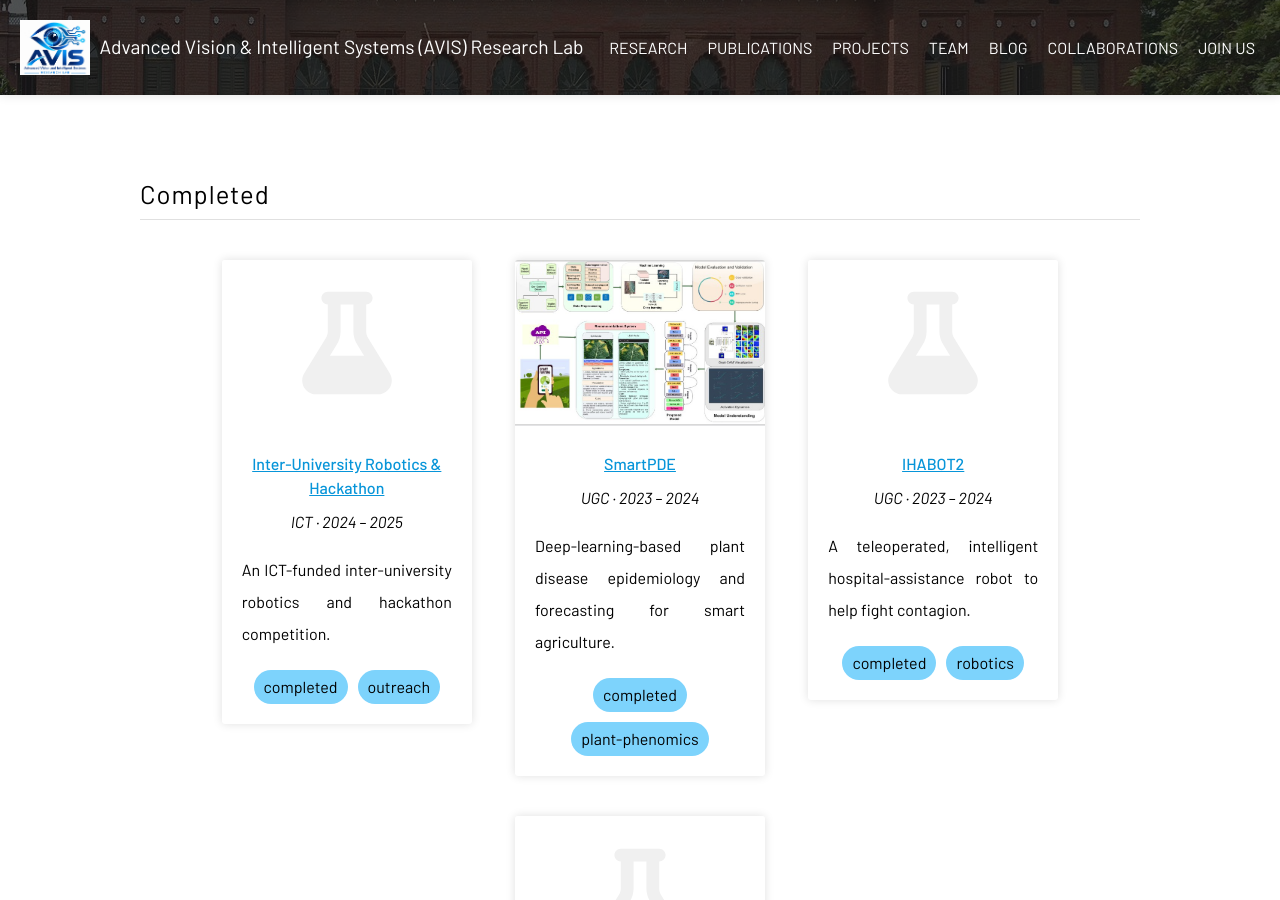
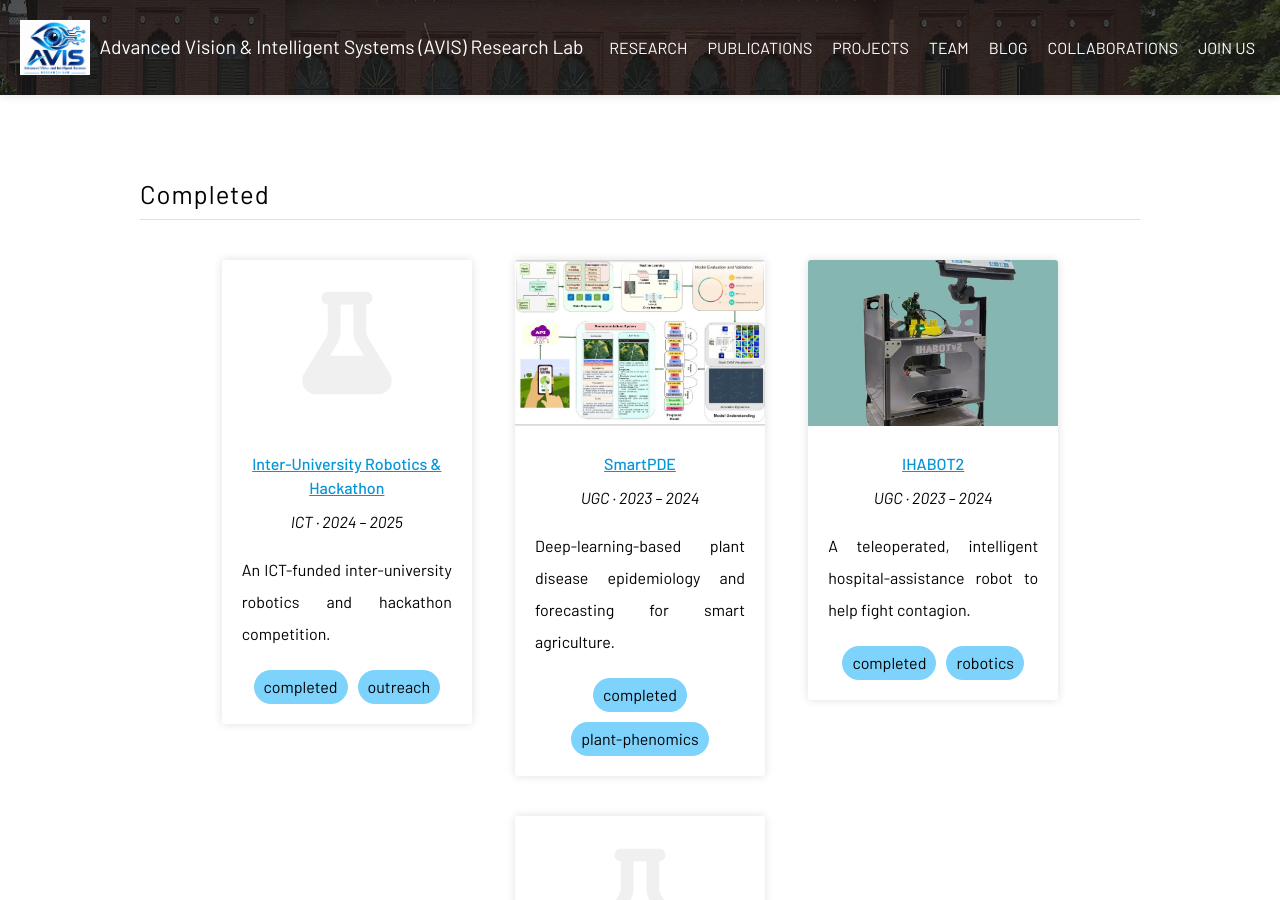
Before and after one commit to avis-res-lab/avis-res-lab.github.io, a Jekyll site: the page built from projects/index.md, in a window 1280 px wide and 900 px high, scrolled down 1723 px. Built offline with Jekyll 4.4.1, drawn with Linux system fonts in a browser that asks for light colours; a style sheet for code colours, icons or effects is not loaded.

Commit message:
Add IHABOT2 project image

```diff
--- a/_data/projects.yaml
+++ b/_data/projects.yaml
@@ -64,6 +64,7 @@
 
 - title: IHABOT2
   subtitle: UGC · 2023 – 2024
+  image: images/ihabot2.jpg
   link: 2023/07/01/ihabot2.html
   description: A teleoperated, intelligent hospital-assistance robot to help fight contagion.
   tags:
```
Also changed, not shown: images/ihabot2.jpg (added).
